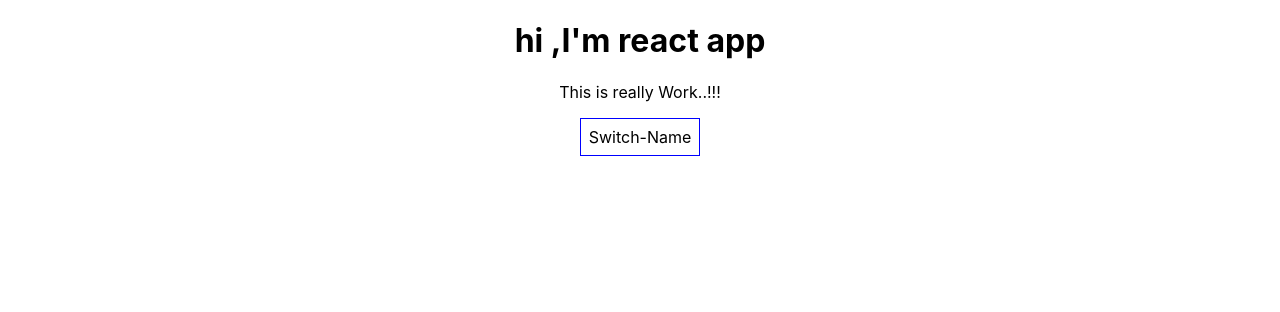
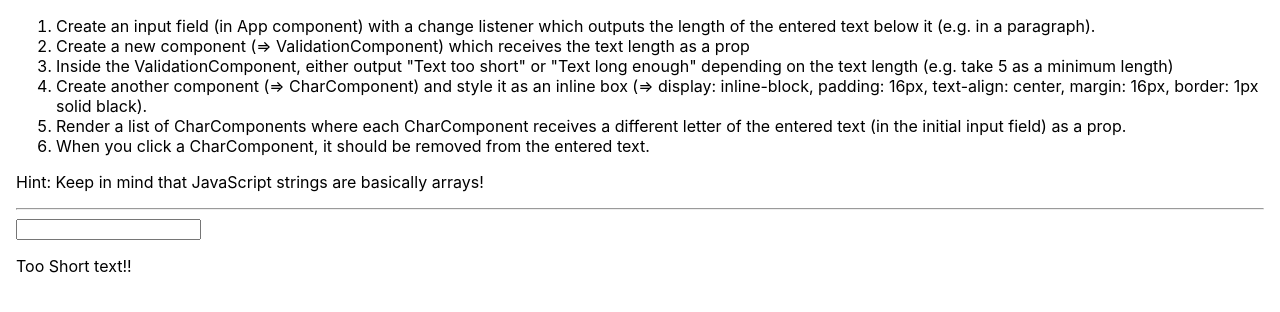
Before and after one commit to rahulgundiya/react-complete-guide, a React (Create React App) app: page / in a window 1280 px wide. Shown: the top 312 px of the page. Built offline with nearby package versions, Linux system fonts and the light colour scheme.

Commit message:
assignment-List&Conditionals

```diff
--- a/src/App.css
+++ b/src/App.css
@@ -1,4 +1,9 @@
+
 .App {
+
+    margin: 16px;
+  }
+/* .App {
   text-align: center;
 }
 
@@ -35,4 +40,4 @@
   to {
     transform: rotate(360deg);
   }
-}
+} */
--- a/src/App.js
+++ b/src/App.js
@@ -3,115 +3,62 @@
 import React , {Component} from 'react';
 //import logo from './logo.svg';
 import './App.css';
-import Person from './Person/Person';
+// import Person from './Person/Person';
 //import person from './Person/Person';
 //import UserInput from './UserInput/UserInput';
 //import UserOutput from './UserOutput/UserOutput';
-
-
+import Validation from "./Validation/Validation";
+import Char from './Char/Char'
 class App extends Component {
-state = {
-  persons:[ {
-   id:"vasb1" , name:"Max" , age:28 } ,
-    { id:"fasd1" , name:"Menu" , age:30} ,
-    {id:"tyhg2" ,name:"Staphanie"  , age:35}
-  ] ,
-
-otherState:'some other value' ,
-showPersons:false
-}
-switchNameHandler=(newName)=>{
-  console.log("Was clicked");
-
-  this.setState({
-    persons: [{
-      name:newName , age:40 } ,
-      {name:"Manoj" , age:25} ,
-      {name:"Staphanie"  , age:35}
-
-    ]
-
-  })
-
-}
-nameChangedHandler=(event , id) =>{
-const personIndex = this.state.persons.findIndex(p=>{
-  return p.id  === id;
-})
-
-const person = {
-  ...this.state.persons[personIndex]
+state ={
+userInput: ''
 
 }
 
-person.name = event.target.value;
-const persons = [...this.state.persons] ;
-
-persons[personIndex]=person;
-
-
-
-  this.setState({
-    persons: persons })
+inputChangedHandler=(event)=>
+{
+this.setState({userInput:event.target.value})
 }
 
-deletePersonHandler(personIndex)
-{
-//const persons =this.state.persons;
-const persons = [...this.state.persons];
-persons.splice(personIndex ,1);
-this.setState({persons:persons});
-
-}
-togglePersonsHandler=()=>{
-  const doesShow=this.state.showPersons;
-  this.setState({showPersons:!doesShow})
-
+deleteCharHandler=(index)=>{
+ const text  = this.state.userInput.split('');
+ text.splice( index ,1);
+ const updatedText = text.join('');
+ this.setState({userInput:updatedText});
 }
   render()
   {
 
-    const style ={
-      backgroundColor : 'white' ,
-    font : 'inherit' ,
-  border : ' 1px solid blue' ,
-  padding :'8px' ,
-  cursor :'pointer'
-    }
-let persons =null ;
-if(this.state.showPersons)
-{
- persons=(
-
-<div>
-  {this.state.persons.map((person ,index)=>{
-    return <Person name={person.name} age={person.age}
-     click ={()=> this.deletePersonHandler(index)}
-     key ={person.id}
-     changed = {(event)=>this.nameChangedHandler(event ,person.id)}
-    / >
-
-
-  }
-  )}
+    const charList =
+      this.state.userInput.split('').map((ch ,index)=>{
+        return <Char  character={ch}  key ={index}
+        clicked ={()=> this.deleteCharHandler(index)}
+        />
+      })
 
 
 
-    </div>
 
- )
-}
 
   return (
 
     <div className="App">
 
-      <h1>hi ,I'm react app</h1>
-     <p>This is really Work..!!!</p>
-     <button style ={style} onClick ={this.togglePersonsHandler}>Switch-Name</button>
-       {persons}
+<ol>
+          <li>Create an input field (in App component) with a change listener which outputs the length of the entered text below it (e.g. in a paragraph).</li>
+          <li>Create a new component (=> ValidationComponent) which receives the text length as a prop</li>
+          <li>Inside the ValidationComponent, either output "Text too short" or "Text long enough" depending on the text length (e.g. take 5 as a minimum length)</li>
+          <li>Create another component (=> CharComponent) and style it as an inline box (=> display: inline-block, padding: 16px, text-align: center, margin: 16px, border: 1px solid black).</li>
+          <li>Render a list of CharComponents where each CharComponent receives a different letter of the entered text (in the initial input field) as a prop.</li>
+          <li>When you click a CharComponent, it should be removed from the entered text.</li>
+        </ol>
+        <p>Hint: Keep in mind that JavaScript strings are basically arrays!</p>
+        <hr />
+        <input type="text" onChange={this.inputChangedHandler} value ={this.state.userInput}  />
+  <p>{this.state.userInput}</p>
 
-
+  <Validation  inputLength = {this.state.userInput.length}  />
+  {charList}
     </div>
 
 
--- /dev/null
+++ b/src/Char/Char.js
@@ -0,0 +1,22 @@
+import React from 'react';
+
+
+const Char =(props)=>{
+const style = {
+    display:'inline-block' ,
+    padding: '16px' ,
+    margin :'16px' ,
+    border :'1px solid black' ,
+    textAlign :'center'
+}
+    return (
+
+        <div
+style={style} onClick = {props.clicked} >
+    {props.character}
+        </div>
+    )
+
+}
+
+export default Char ;
--- /dev/null
+++ b/src/Validation/Validation.js
@@ -0,0 +1,24 @@
+import React from 'react';
+
+const Validation=(props)=>{
+let ValidationMessage = 'Text TOO long!!'
+
+if(props.inputLength <=5 )
+{
+    ValidationMessage ="Too Short text!!";
+}
+return (
+    <div>
+       <p>{ValidationMessage}</p>
+          </div>
+)
+
+
+
+}
+
+
+
+
+
+export default Validation;
```
Also changed, not shown: src/Old .js (+128 -0 lines).
